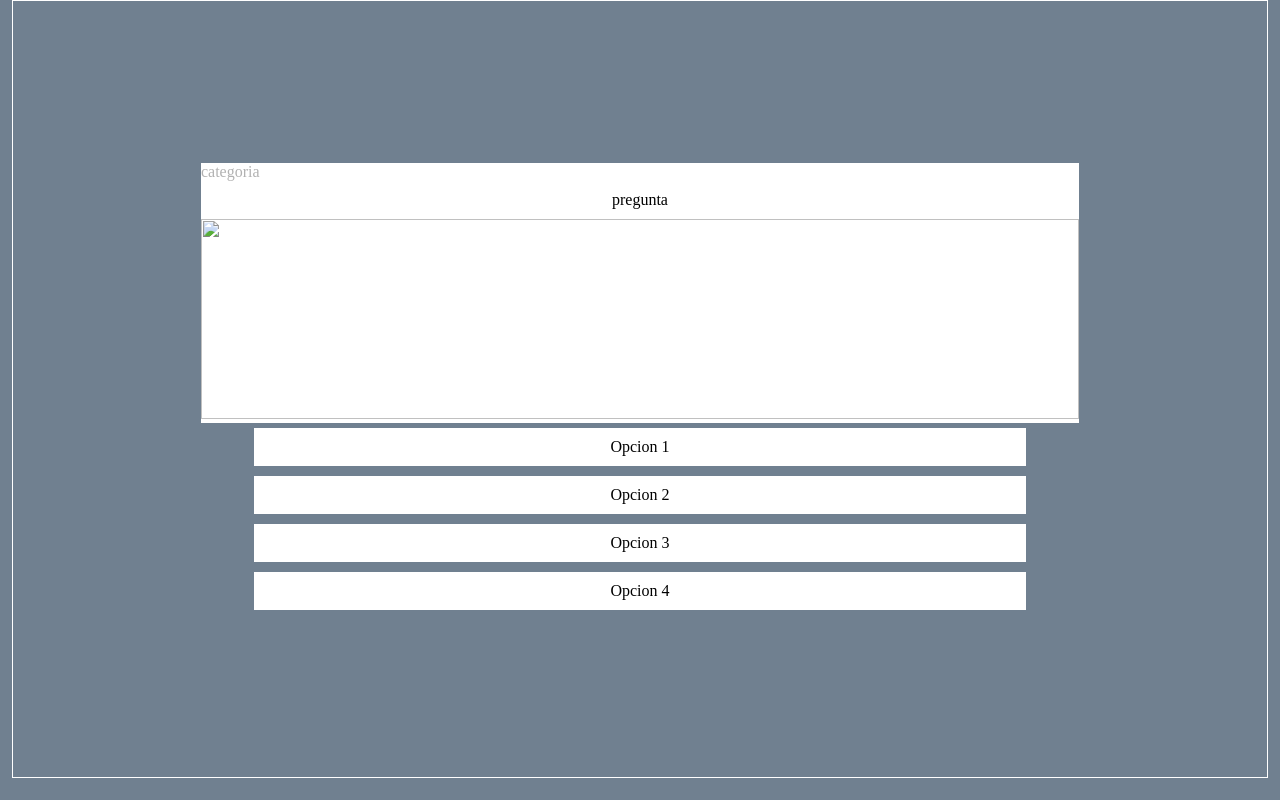
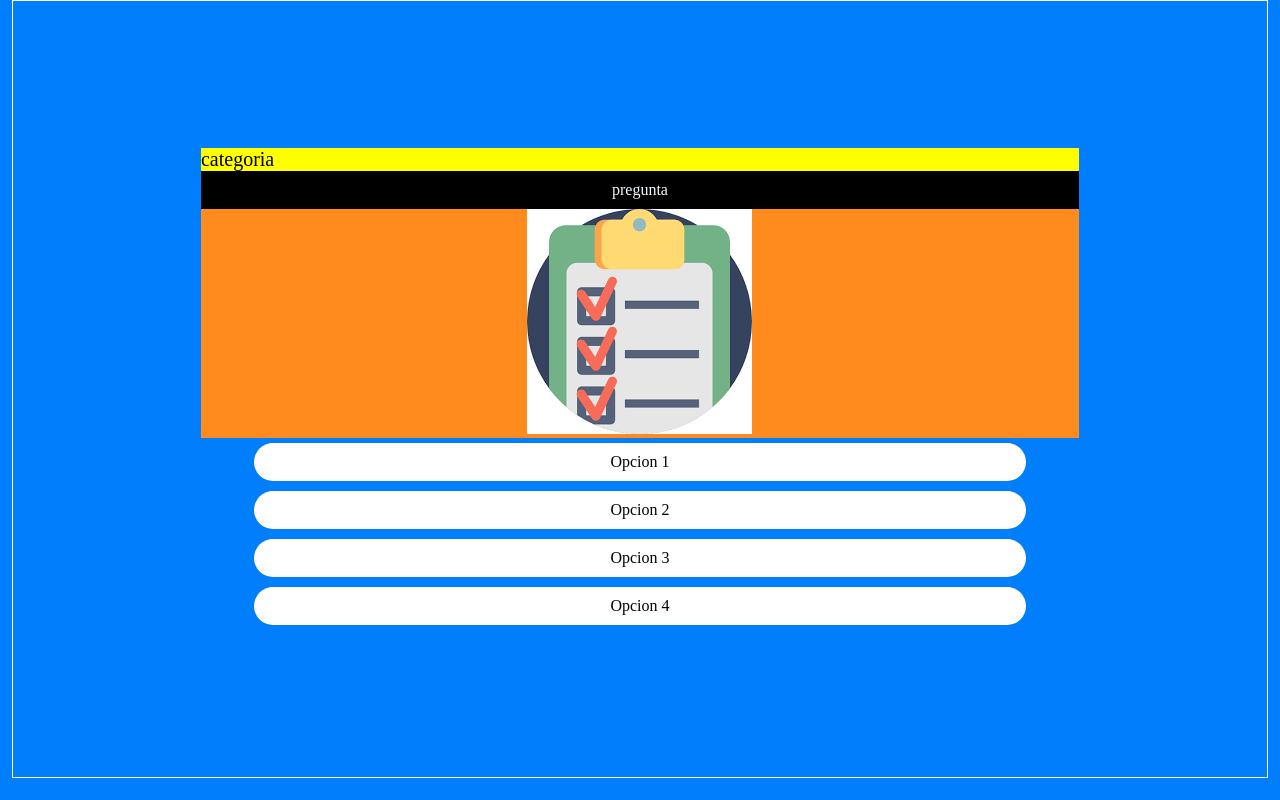
Before and after one commit to Harp09/Juego-ludico, a plain HTML site: page index.html in a window 1280 px wide. Drawn offline with Linux system fonts and the light colour scheme; no server answers.

Commit message:
modified:   index.html 	new file:   logo.png 	new file:   style.css

```diff
--- a/index.html
+++ b/index.html
@@ -1,85 +1,30 @@
 <!DOCTYPE html>
-<html lang="en">
+<html lang="es">
 <head>
     <meta charset="UTF-8">
     <meta http-equiv="X-UA-Compatible" content="IE=edge">
-        <title>Juego de preguntas</title>
+    <link rel="stylesheet" href="style.css">
+    <title>Juego de preguntas</title>
 </head>
 <body>
-    <style>
-        *{
-            transition: all 0.3s;
-
-        }
-        body{
-            background: slategray;
-            padding: 0;
-            margin: 0;
-            text-align: center;
-        }
-
-        .contenedor{
-            width: 98vw;
-            height: 97vh;
-            display: inline-flex;
-            flex-direction: column;
-            justify-content: center;
-            align-items: center;
-            border: 1px solid white;
-        }
-            .encabezado{
-                background: white;
-                min-width: 300px;
-                width: 70%;
-            }
-            .categoria{
-                opacity: 0.3;
-                text-align: left;
-            }
-            .pregunta{
-                padding: 10px;
-            }
-            .imagen{
-                object-fit: cover;
-                height: 200px;
-                width: 100%;
-                background: white;
-            }
-            .btn{
-                background: white;
-                width: 60%;
-                padding: 10px;
-                margin: 5px;
-            }
-            .btn:hover{
-                background: yellow;
-                cursor: pointer;
-                transform: scale(1.05);
-
-            }
-    </style>
 
     <div class="contenedor">
         <div class="encabezado">
-            <div class="categoria" id="categoria">
-                categoria
+            <div class="categoria" id="categoria">categoria
             </div>
-            <div class="pregunta" id="pregunta">
-                pregunta
+            <div class="pregunta" id="pregunta">pregunta
             </div>
-            <img src="" class="imagen" id="imagen">
+
+            <img src="logo.png" class="imagen" id="imagen">
         </div>
-        <div class="btn" id="btn1">
-            Opcion 1
+
+        <div class="btn" id="btn1">Opcion 1
         </div>
-        <div class="btn" id="btn2">
-            Opcion 2
+        <div class="btn" id="btn2">Opcion 2
         </div>
-        <div class="btn" id="btn3">
-            Opcion 3
+        <div class="btn" id="btn3">Opcion 3
         </div>
-        <div class="btn" id="btn4">
-            Opcion 4
+        <div class="btn" id="btn4">Opcion 4
         </div>
     </div>
 
--- /dev/null
+++ b/style.css
@@ -0,0 +1,48 @@
+*{
+    transition: all 0.3s;
+
+}
+body{
+    background: rgb(0, 126, 252);
+    padding: 0;
+    margin: 0;
+    text-align: center;
+}
+
+.contenedor{
+    width: 98vw;
+    height: 97vh;
+    display: inline-flex;
+    flex-direction: column;
+    justify-content: center;
+    align-items: center;
+    border: 1px solid white;
+}
+.encabezado{
+    background: rgb(255, 138, 29);
+    min-width: 300px;
+    width: 70%;
+}
+.categoria{
+    font-size: 20px;
+    color: rgb(0, 0, 0);
+    text-align: left;
+    background: yellow;
+}
+.pregunta{
+    padding: 10px;
+    background: rgb(0, 0, 0);
+    color: aliceblue;
+}
+.btn{
+    background: white;
+    width: 60%;
+    padding: 10px;
+    margin: 5px;
+    border-radius: 50px;
+}
+.btn:hover{
+    background: yellow;
+    cursor: pointer;
+    transform: scale(1.05);
+}
```
Also changed, not shown: logo.png (added).
